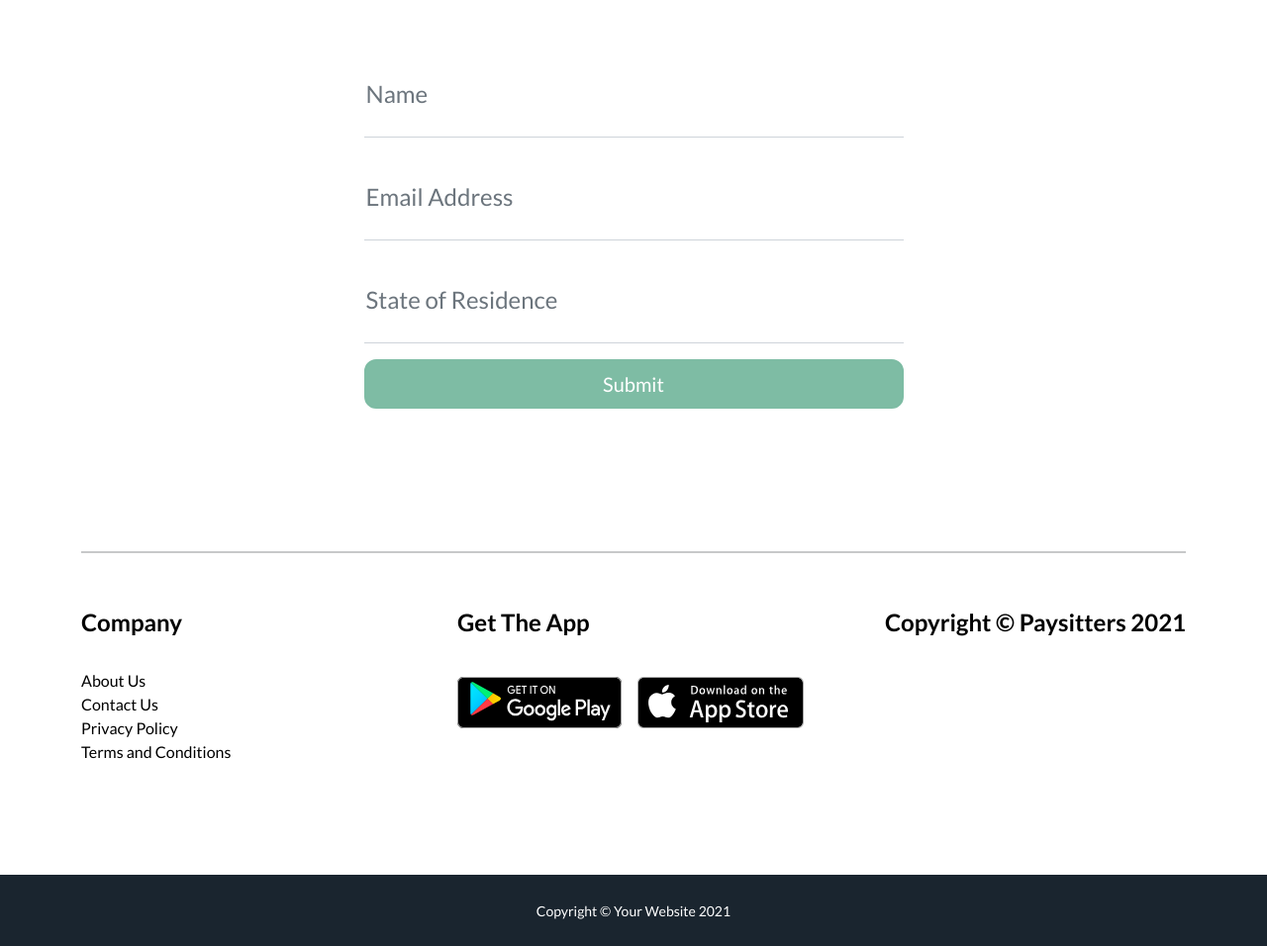
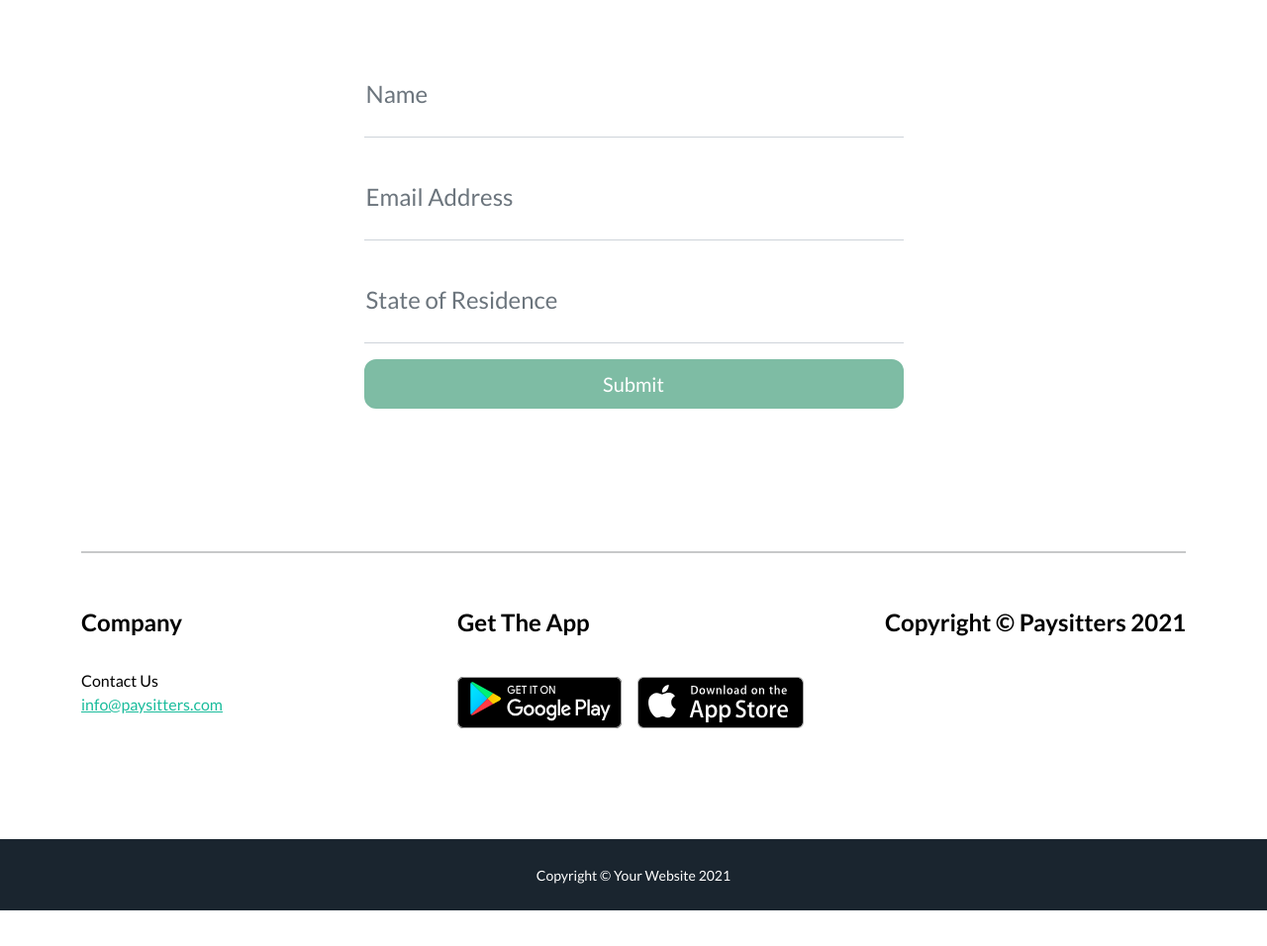
Before and after one commit to mcgowanday/paysitters, a website: page dist/index.html in a window 1280 px wide. Shown: the part 1320-2276 px from the top of the page at 99% size. After the commit the page ends 2240 px from the top, so only its background shows below. Drawn offline with nearby package versions, Linux system fonts and the light colour scheme.

Commit message:
Fix 'Contact Us' footer

```diff
--- a/dist/index.html
+++ b/dist/index.html
@@ -177,10 +177,8 @@
                     <div class="col-md-6 col-lg-4 mb-5">
                         <div class="mx-auto d-flex justify-content-start mt-4 mb-3"><h4 class="mb-3">Company</h4></div>
                         <div class="mx-auto d-flex justify-content-start"> <ul class="no-bullets">
-                            <li>About Us</li>
                             <li>Contact Us</li>
-                            <li>Privacy Policy</li>
-                            <li>Terms and Conditions</li>
+                            <a data-auto-recognition="true" href="mailto:info@paysitters.com">info@paysitters.com</a>
                         </ul></div>
                     </div>
                     <!-- Footer Social Icons-->
```
